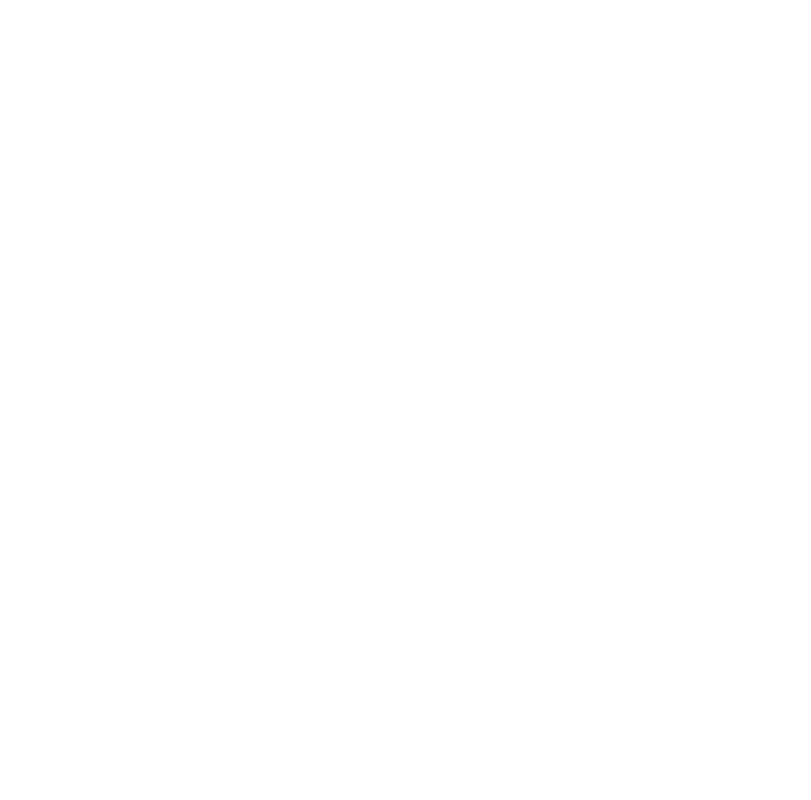
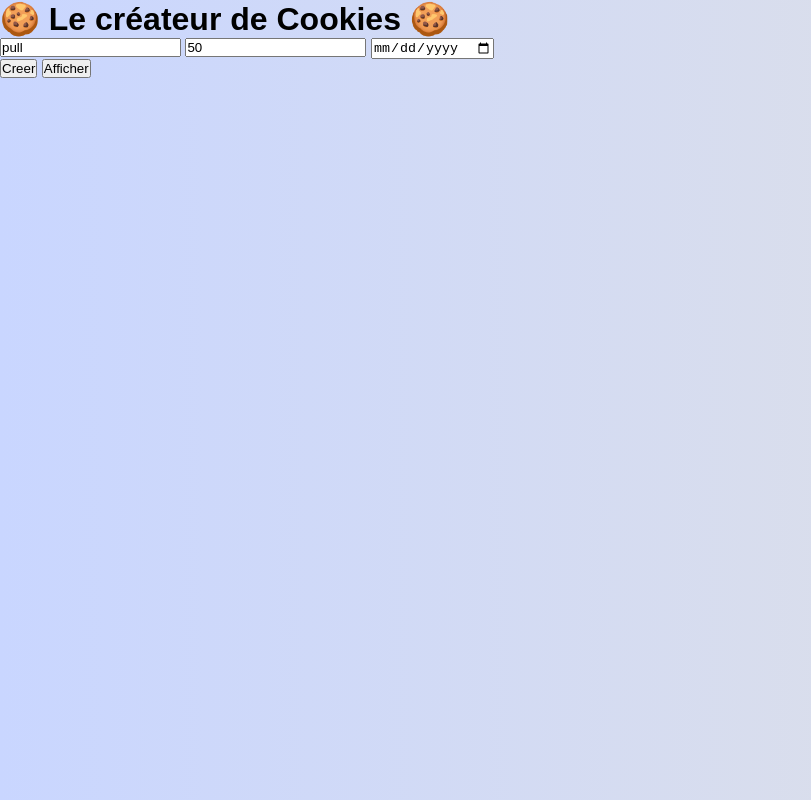
Before and after one commit to Kaglion/cookies, a plain HTML site: page index.html in a window 1280 px wide. Shown: the whole page, without its empty margins (0-811 px from the left). Drawn offline with Linux system fonts and the light colour scheme.

Commit message:
Create form

```diff
--- a/index.html
+++ b/index.html
@@ -8,7 +8,18 @@
 </head>
 <body>
 
+    <h1>🍪 Le créateur de Cookies 🍪</h1>
+    <input type="text" name="cookiesName" value="pull">
+    <input type="text" name="cookiesValue" value="50">
+    <input type="date" name="cookiesExpire">
 
+    <div class="container-btns">
+        <button data-cookie="creer" class="btn1" > Creer </button>
+        <button data-cookie="afficher" class="btn2" > Afficher </button>
+    </div>
+
+    <p class="info-txt" ></p>
+    <ul class="affichage"></ul>
 
     <script src="app.js"></script>
 </body>
```
